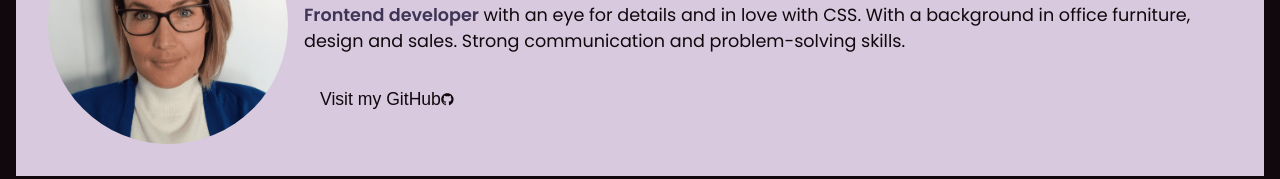
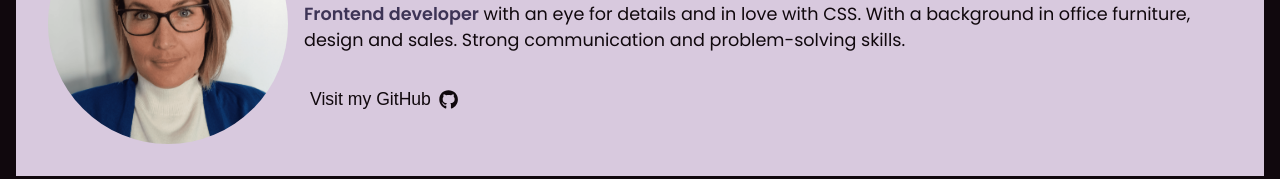
Before and after one commit to agnesnora/portfolio2023, a React (Vite) app: page /about in a window 1280 px wide. Shown: the part 208-387 px from the top of the page. Built offline with nearby package versions, Linux system fonts and the light colour scheme; a web font is replaced by a local one; what miragejs would draw is missing.

Commit message:
more fixing on hover

```diff
--- a/src/App.css
+++ b/src/App.css
@@ -518,7 +518,7 @@ button > a:active,
 
   margin-bottom: 0;
   border: none;
-  padding: 0.1em;
+  /* padding: 0.1em; */
   background-color: transparent;
   vertical-align: middle;
 }
@@ -526,6 +526,7 @@ button > a:active,
 .big--github a {
   display: flex;
   align-items: center;
+  justify-content: space-between;
 }
 /* a .big--github:hover,
 button .big--github:hover {
@@ -534,11 +535,19 @@ button .big--github:hover {
   font-size: rem;
 } */
 .resume--about > button {
-  padding: 0 1rem;
+}
+.big--github > a > p {
+  padding-right: 0.5rem;
+}
+.big--github--icon {
+  font-size: 1.2rem;
 }
 .resume--about > button:hover {
-  background-color: magenta;
   border-radius: 8px;
+  padding: 0 1rem;
+  color: var(--highlighted-text-color);
+  background-color: var(--hover);
+  animation: fadeIn 0.3s ease-in-out;
 }
 
 .social a:hover {
--- a/src/pages/Resume.jsx
+++ b/src/pages/Resume.jsx
@@ -23,7 +23,7 @@ export default function Resume() {
               target="_blank"
               rel="noopener noreferrer"
             >
-              <p>Visit my GitHub</p> <FaGithub className="big--github--icon" />
+              <p>Visit my GitHub</p> <FaGithub className="big--github--icon " />
             </a>
           </button>
         </div>
```
